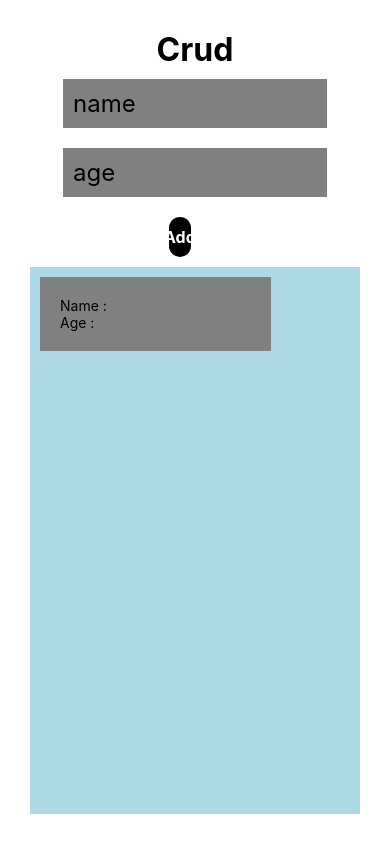
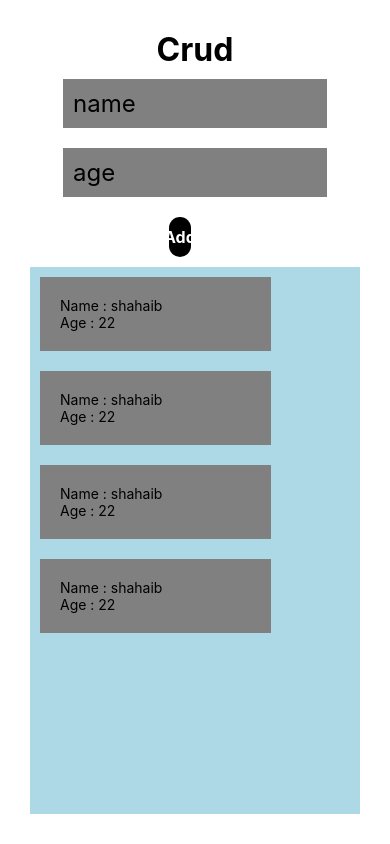
Before and after one commit to qaisnasir/CRUD-react-native, a React Native app: screen / in a window 390 px wide. Built offline with nearby package versions, Linux system fonts and the light colour scheme.

Commit message:
init, data populated

```diff
--- a/screens/Crud.js
+++ b/screens/Crud.js
@@ -9,6 +9,28 @@ import {
 } from "react-native";
 
 const Crud = () => {
+  const data = [
+    {
+      id: 1,
+      name: "shahaib",
+      age: 22
+    },
+    {
+      id: 2,
+      name: "shahaib",
+      age: 22
+    },
+    {
+      id: 3,
+      name: "shahaib",
+      age: 22
+    },
+    {
+      id: 4,
+      name: "shahaib",
+      age: 22
+    }
+  ];
   return (
     <View style={style.container}>
       <Text style={style.header}>Crud</Text>
@@ -29,10 +51,16 @@ const Crud = () => {
       </View>
 
       <ScrollView style={style.list}>
-        <View style={style.listBox}>
-          <Text>Name : </Text>
-          <Text>Age : </Text>
-        </View>
+        {data.map(item =>
+          <View style={style.listBox} key={item.id}>
+            <Text>
+              Name : {item.name}
+            </Text>
+            <Text>
+              Age : {item.age}
+            </Text>
+          </View>
+        )}
       </ScrollView>
     </View>
   );
```
